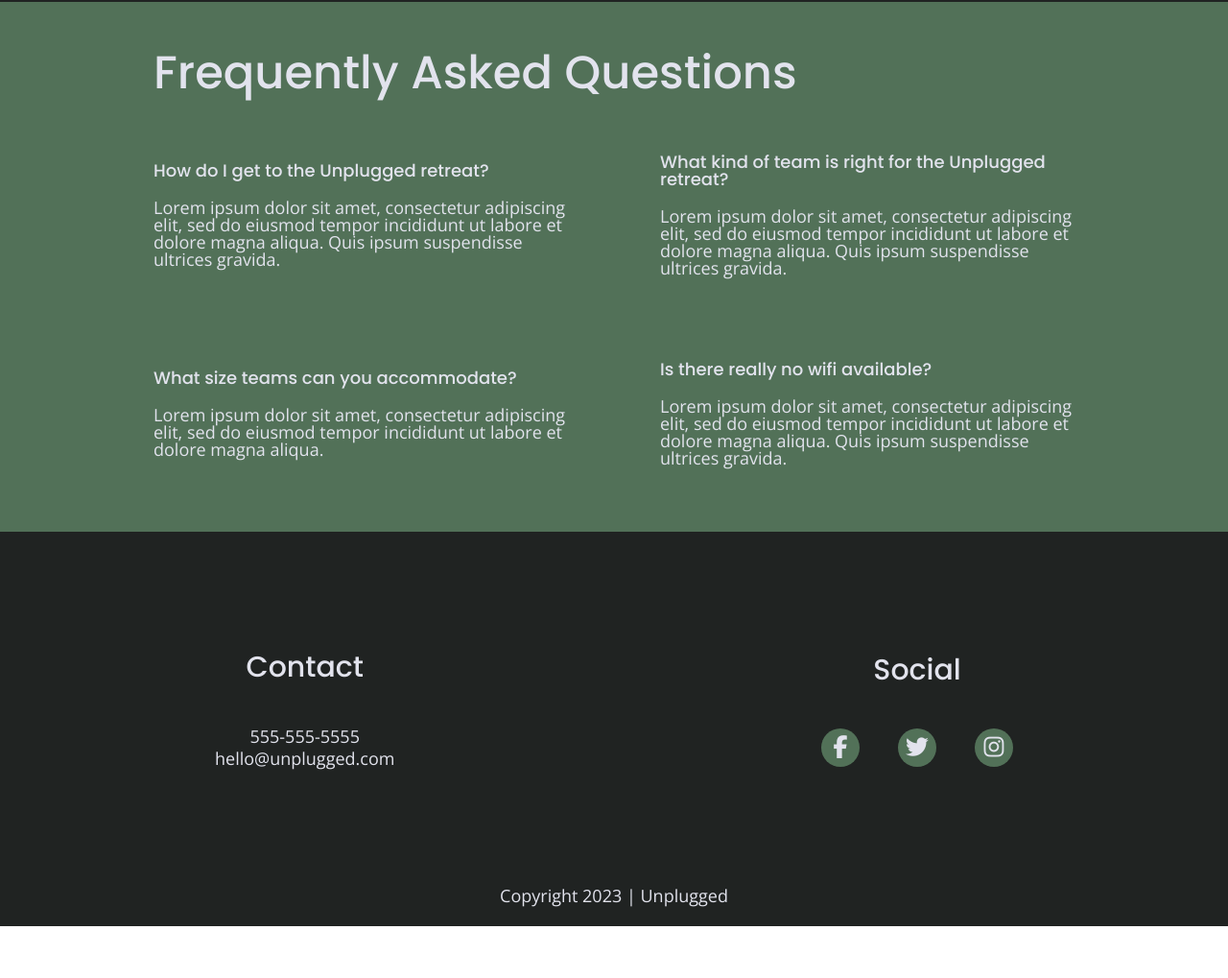
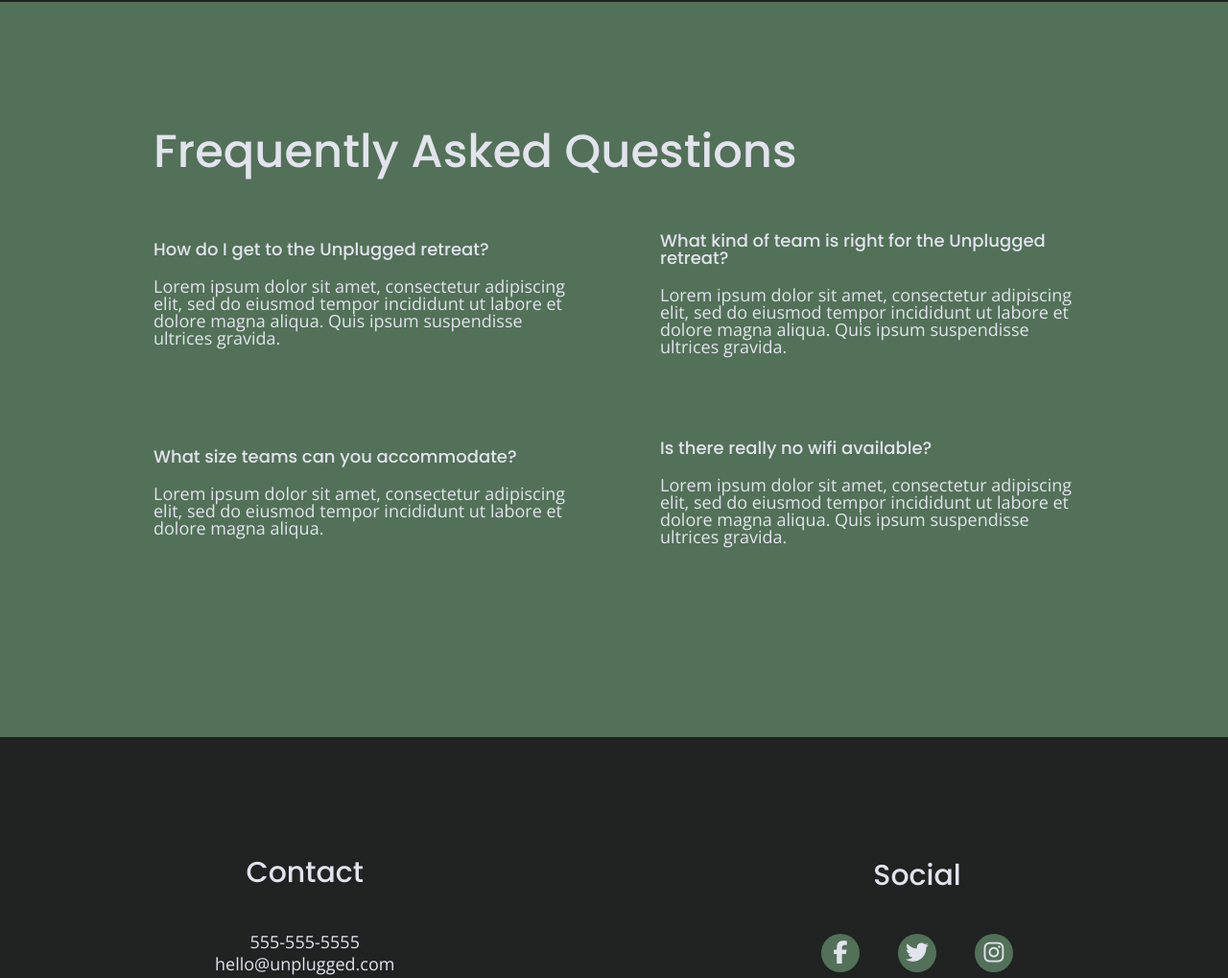
Before and after one commit to KelsiePaige/unplugged-project, a website: page faq/index.html in a window 1280 px wide. Shown: the part 80-1099 px from the top of the page at 96% size. Before the commit the page ends 1045 px from the top, so only its background shows below. Drawn offline with nearby package versions, Linux system fonts and the light colour scheme.

Commit message:
Fixed blank white space at bottom of FAQ page

```diff
--- a/css/main.css
+++ b/css/main.css
@@ -259,7 +259,7 @@ footer .social-icons p i {
 }
 
 footer .copyright {
-  margin: 20px 0;
+  margin: 40px 0;
 }
 
 
@@ -429,7 +429,7 @@ input[type=button] {
 }
 
 .faq .content-wrapper {
-  margin: 50px 0 0 0;
+  margin: 132px 0;
   display: flex;
   justify-content: center;
   align-items: center;
```
